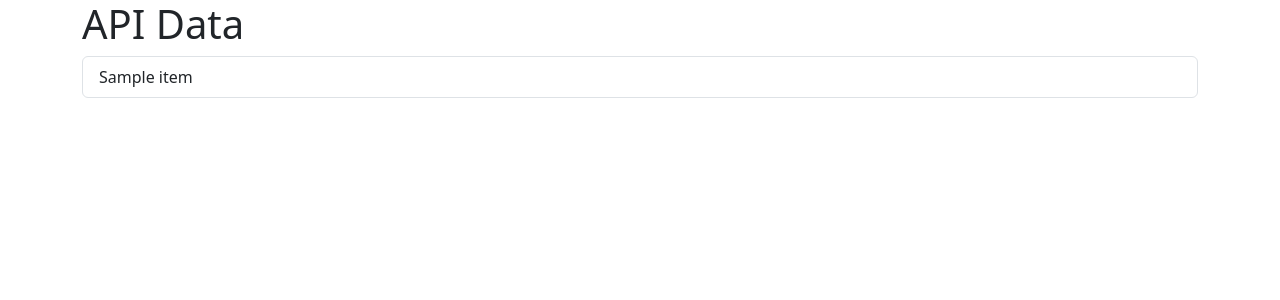
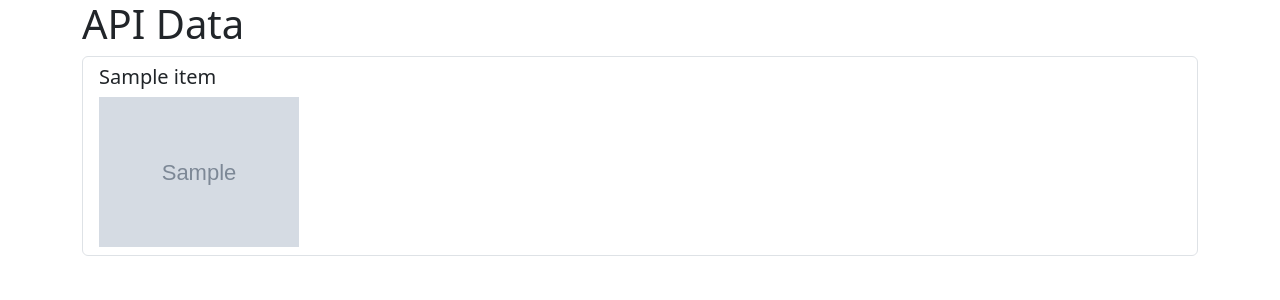
Before and after one commit to phil7331/plex-match, a Flask app: template plex_match/templates/index.html in a window 1280 px wide. Shown: the top 300 px of the page. Run offline with Flask 3, Linux system fonts and the light colour scheme; the template is opened without the code that fills it: most values are stand-ins (such as "Sample title", 1, 10 or a date in 2020); grey boxes marked "Sample" are stand-in pictures.

Commit message:
Update index.html to display images

```diff
--- a/plex_match/templates/index.html
+++ b/plex_match/templates/index.html
@@ -11,7 +11,10 @@
         <h1>API Data</h1>
         <ul class="list-group">
             {% for item in context %}
-                <li class="list-group-item">{{ item }}</li>
+                <li class="list-group-item">
+                    <h5>{{ item.title }}</h5>
+                    <img src="{{ item.poster_url }}" alt="{{ item.title }} Poster" class="img-fluid" style="max-width: 200px;">
+                </li>
             {% endfor %}
         </ul>
     </div>
```
